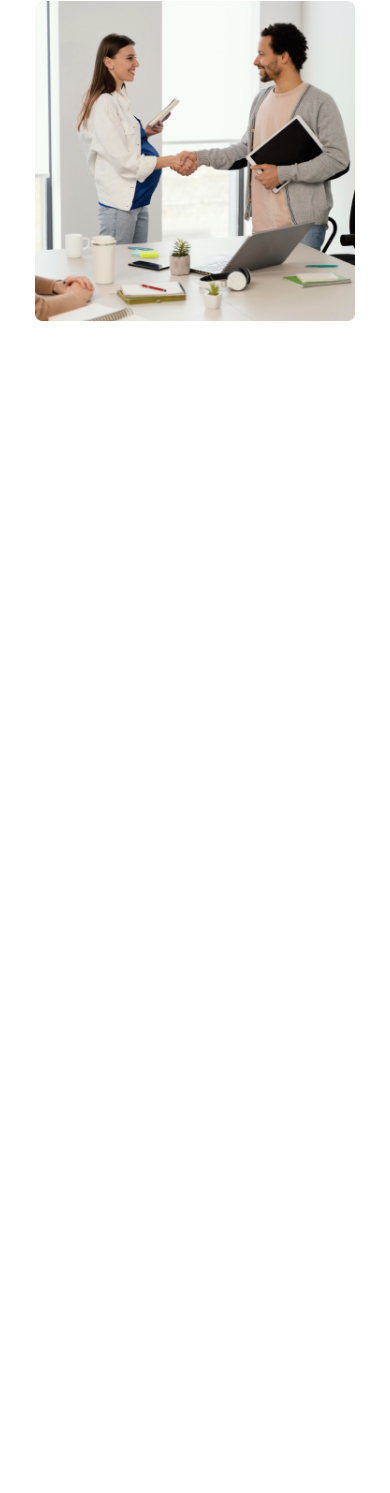
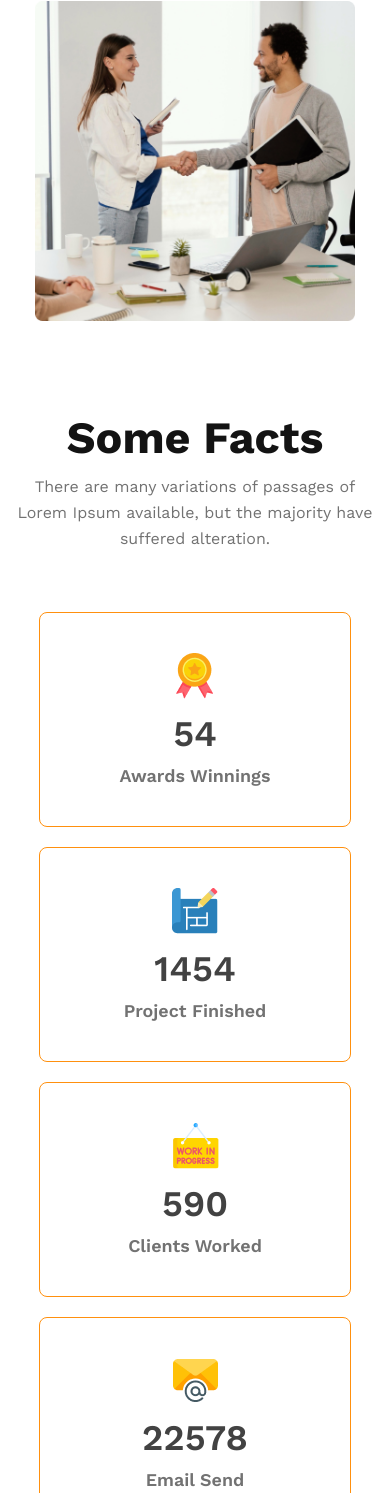
Before and after one commit to NafizUddin/g3-architects-repo, a plain HTML site: page index.html in a window 390 px wide. Shown: the part 2326-3819 px from the top of the page. Before the commit the page ends 2737 px from the top, so only its background shows below. Drawn offline with nearby package versions, Linux system fonts and the light colour scheme.

Commit message:
added responsive facts

```diff
--- a/index.html
+++ b/index.html
@@ -12,7 +12,7 @@
 <body>
     <header>
         <nav>
-            <h2>G3 Architects</h2>
+            <h2 class="common-title">G3 Architects</h2>
             <ul>
                 <li><a href="">Home</a></li>
                 <li><a href="">About</a></li>
@@ -24,13 +24,15 @@
         <div class="banner-section">
             <div class="banner-content">
                 <h1 class="banner-title">Brand New <br> Group of Architects </h1>
-                <p class="banner-description">There are many variations of passages of Lorem Ipsum available, but the majority have suffered alteration in some form, by injected humour, or randomised words which don't look even</p>
+                <p class="common-description">There are many variations of passages of Lorem Ipsum available, but the majority have suffered alteration in some form, by injected humour, or randomised words which don't look even</p>
                 <button class="primary-btn">Explore More</button>
             </div>
             <img class="banner-img" src="images/banner.png" alt="">
         </div>
     </header>
     <main>
+
+        <!-- Quick Features Section -->
         <section class="quick-features">
             <div class="quick-img">
                 <img class="team-img" src="images/team1.png" alt="">
@@ -40,13 +42,53 @@
             </div>
             <div class="quick-text">
                 <h2 class="quick-heading"><span class="text-1">Quick list</span><span class="text-2"> of Our</span> <br><span class="text-3">Features</span></h2>
-                <p class="banner-description">There are many variations of passages of Lorem Ipsum available,but the majority have suffered alteration in some form, by injected humour, or randomised words which don't look even.</p>
+                <p class="common-description">There are many variations of passages of Lorem Ipsum available,but the majority have suffered alteration in some form, by injected humour, or randomised words which don't look even.</p>
                 <button class="primary-btn">Explore More</button>
             </div>
         </section>
+
+        <!-- Facts Section -->
+        <section class="facts-container">
+            <div class="facts-head">
+                <h2 class="common-title">Some Facts</h2>
+                <p class="common-description">There are many variations of passages of Lorem Ipsum available, but the majority have suffered alteration.</p>
+            </div>
+            <div class="fact-box-container">
+                <div class="fact-box">
+                    <img src="images/icons/ribon.png" alt="">
+                    <h2 class="fact-number">54</h2>
+                    <p class="fact-description">Awards Winnings</p>
+                </div>
+                <div class="fact-box">
+                    <img src="images/icons/projects.png" alt="">
+                    <h2 class="fact-number">1454</h2>
+                    <p class="fact-description">Project Finished</p>
+                </div>
+                <div class="fact-box">
+                    <img src="images/icons/customers.png" alt="">
+                    <h2 class="fact-number">590</h2>
+                    <p class="fact-description">Clients Worked</p>
+                </div>
+                <div class="fact-box">
+                    <img src="images/icons/email.png" alt="">
+                    <h2 class="fact-number">22578</h2>
+                    <p class="fact-description">Email Send</p>
+                </div>
+            </div>
+
+        </section>
+
     </main>
     <footer>
-
+        <h2 class="common-title">Our Sponspors</h2>
+        <p class="common-description">There are many variations of passages of Lorem Ipsum available, but the majority have suffered alteration.</p>
+        <div class="logo-container">
+            <img src="" alt="">
+            <img src="" alt="">
+            <img src="" alt="">
+            <img src="" alt="">
+            <img src="" alt="">
+        </div>
     </footer>
 </body>
 </html>
--- a/styles/style.css
+++ b/styles/style.css
@@ -15,6 +15,19 @@
     padding: 20px 25px;
 }
 
+.common-title {
+    color: #131313;
+    font-size: 2.8rem;
+    font-weight: 700;
+}
+
+.common-description {
+    color: #727272;
+    font-size: 1rem;
+    line-height: 26px;
+    margin-bottom: 15px;
+}
+
 /* Header Styles */
 
 header {
@@ -26,11 +39,6 @@ nav {
     margin-bottom: 40px;
 }
 
-nav h2 {
-    color: #131313;
-    font-size: 2.8rem;
-    font-weight: 700;
-}
 
 header>nav {
     display: flex;
@@ -69,13 +77,6 @@ nav a {
     margin-bottom: 15px;
 }
 
-.banner-description {
-    color: #727272;
-    font-size: 1rem;
-    line-height: 26px;
-    margin-bottom: 15px;
-}
-
 .banner-img {
     width: 100%;
     margin-top: 15px;
@@ -86,7 +87,7 @@ nav a {
 
 main {
     margin: 80px auto;
-    padding: 0px 120px;
+    padding: 0px 113px;
 }
 
 .quick-features {
@@ -124,49 +125,99 @@ main {
     font-weight: 700;
 }
 
-.quick-heading{
+.quick-heading {
     margin-bottom: 10px;
 }
 
-.quick-text{
+.quick-text {
     padding: 0px 20px;
 }
 
-.hide{
+.hide {
     display: none;
+}
+
+/* Facts styles */
+.facts-container {
+    margin-top: 90px;
+}
+
+.facts-container .common-title {
+    margin-bottom: 10px;
+}
+
+.facts-head {
+    max-width: 545px;
+}
+
+.fact-box-container {
+    margin-top: 50px;
+    display: flex;
+    justify-content: space-evenly;
+    text-align: center;
+}
+
+.fact-box {
+    border-radius: 8px;
+    border: 1px solid #FF900E;
+    padding: 40px 30px;
+}
+
+.fact-number {
+    color: #424242;
+    font-size: 2.25rem;
+    font-weight: 600;
+    margin: 10px 0;
+}
+
+.fact-description {
+    color:  #727272;
+    font-size: 1.12rem;
+    font-weight: 600;
 }
 
 /* Responsive Media Queries */
 /* Mobile Devices */
-@media screen and (max-width: 615px) {
+@media screen and (max-width: 576px) {
     header {
         padding: 17px;
     }
 
-    header>nav {
+    header>nav, .fact-box-container {
         flex-direction: column;
     }
 
     nav h2 {
         margin-bottom: 15px;
     }
-    .quick-features{
+
+    .quick-features {
         flex-direction: column-reverse;
     }
-    .quick-img{
+
+    .quick-img {
         grid-template-columns: 1fr;
     }
-    main{
+
+    main {
         padding: 10px;
     }
+
     .team-img {
         width: 320px;
         height: 320px;
     }
+    .facts-head{
+        text-align: center;
+    }
+    .fact-box{
+        width: 250px;
+        margin: 10px auto;
+    }
 }
 
 /* Medium Devices */
-@media screen and (min-width: 616px) and (max-width: 992px) {
+@media screen and (min-width: 576px) and (max-width: 992px) {
     header>nav {
         flex-direction: column;
     }
@@ -178,10 +229,26 @@ main {
     nav h2 {
         margin-bottom: 15px;
     }
-    .quick-features{
+
+    .quick-features {
         flex-direction: column-reverse;
     }
-    main{
+
+    main {
         padding: 10px;
     }
+
+    .team-img {
+        width: 270px;
+        height: 270px;
+    }
+    .facts-head{
+        text-align: center;
+        margin: auto;
+    }
+    .fact-box-container{
+        display: grid;
+        grid-template-columns: repeat(2, 1fr);
+        gap: 5px;
+    }
 }
```
